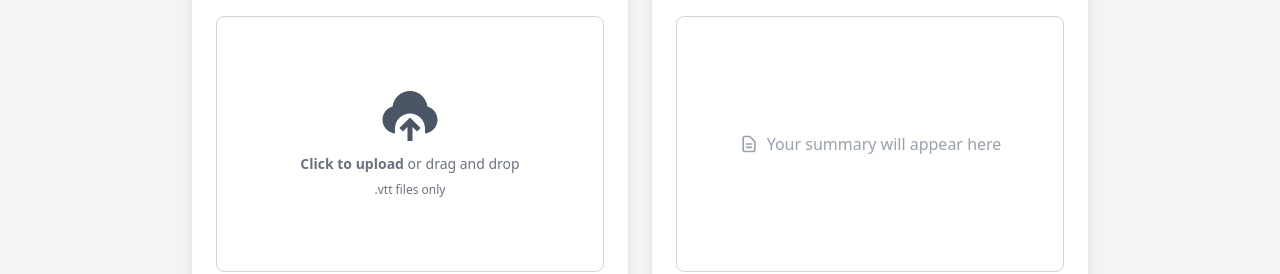
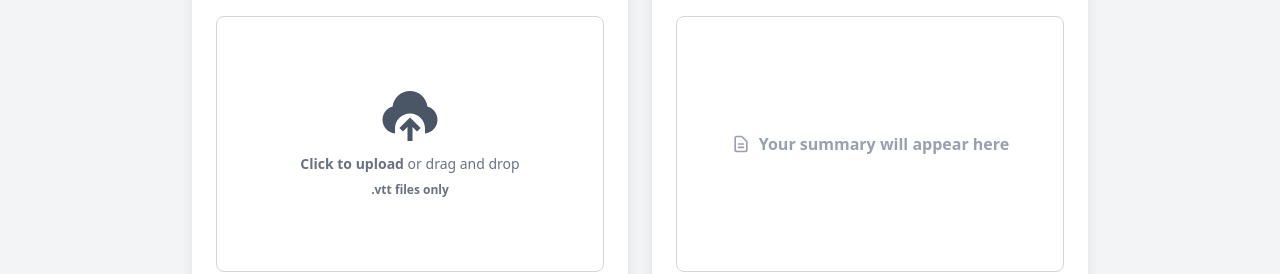
Before and after one commit to Manzar-Hassan/summarizer-frontend, a Next.js app: page / in a window 1280 px wide. Shown: the part 256-530 px from the top of the page. Built offline with nearby package versions, Linux system fonts and the light colour scheme; no server answers.

Commit message:
Fix: minor file improvements

```diff
--- a/app/page.js
+++ b/app/page.js
@@ -80,11 +80,22 @@ const Page = () => {
                     size={60}
                     className="mb-2 text-gray-600"
                   />
-                  <p className="mb-2 text-sm text-gray-500">
-                    <span className="font-semibold">Click to upload</span> or
-                    drag and drop
-                  </p>
-                  <p className="text-xs text-gray-500">.vtt files only</p>
+                  {file ? (
+                    <div className="text-center">
+                      <p className="mb-2 text-sm text-green-600 font-semibold">
+                        Selected file:
+                      </p>
+                      <p className="text-sm text-gray-600">{file.name}</p>
+                    </div>
+                  ) : (
+                    <>
+                      <p className="mb-2 text-sm text-gray-500">
+                        <span className="font-semibold">Click to upload</span> or
+                        drag and drop
+                      </p>
+                      <p className="text-xs text-gray-500 font-semibold">.vtt files only</p>
+                    </>
+                  )}
                 </div>
                 <input
                   type="file"
@@ -120,14 +131,14 @@ const Page = () => {
                   <SummarySpinner />
                 </div>
               ) : summary ? (
-                <div className="h-full p-4 overflow-auto scrollbar-custom">
+                <div className="h-full p-4 overflow-auto">
                   <p className="text-gray-800 text-sm leading-relaxed font-sans whitespace-pre-wrap">
                     {summary}
                   </p>
                 </div>
               ) : (
                 <div className="flex items-center justify-center h-full text-gray-400">
-                  <p className="flex items-center gap-2">
+                  <p className="flex items-center gap-2 font-semibold">
                     <ListIcon />
                     Your summary will appear here
                   </p>
```
